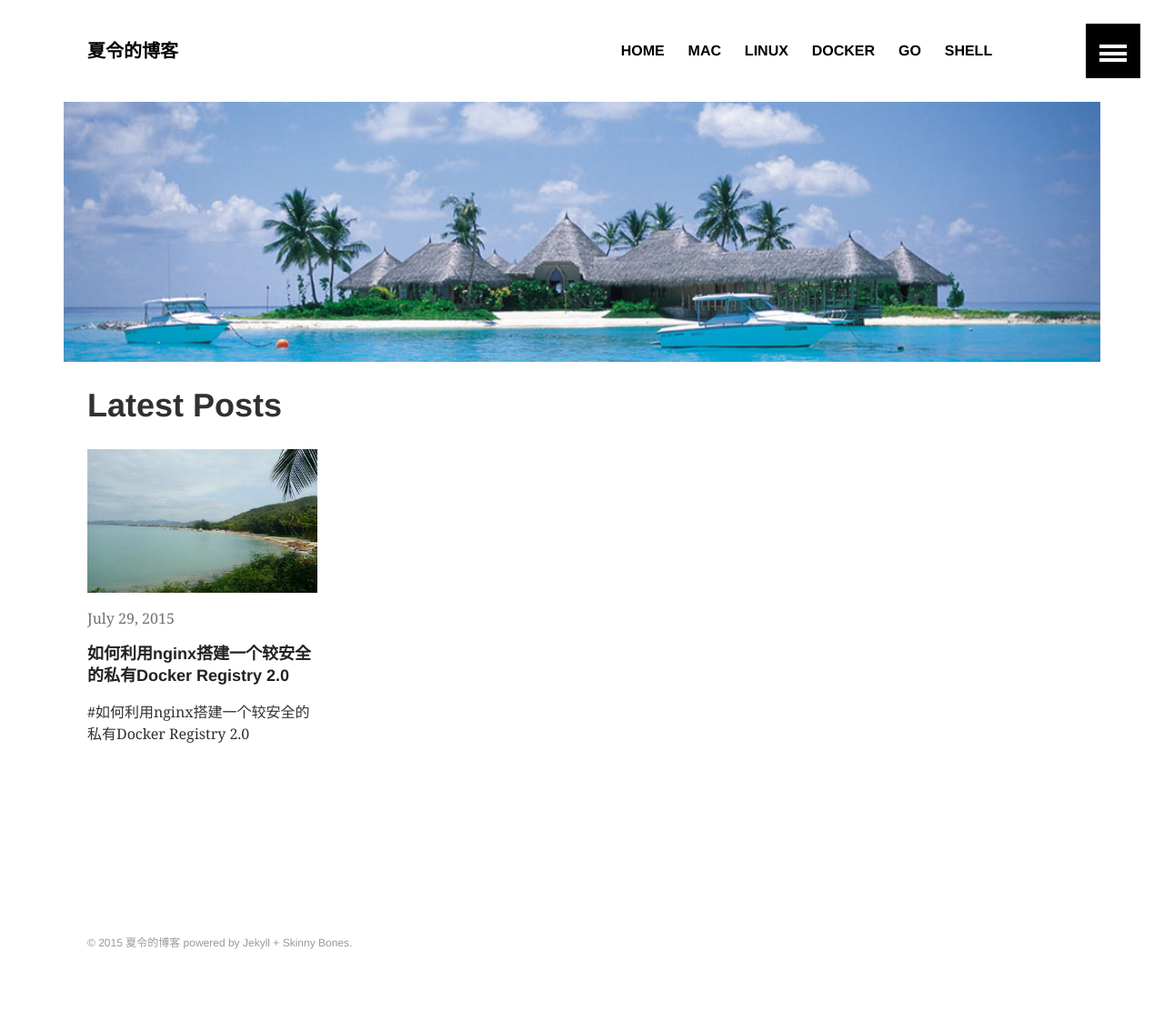
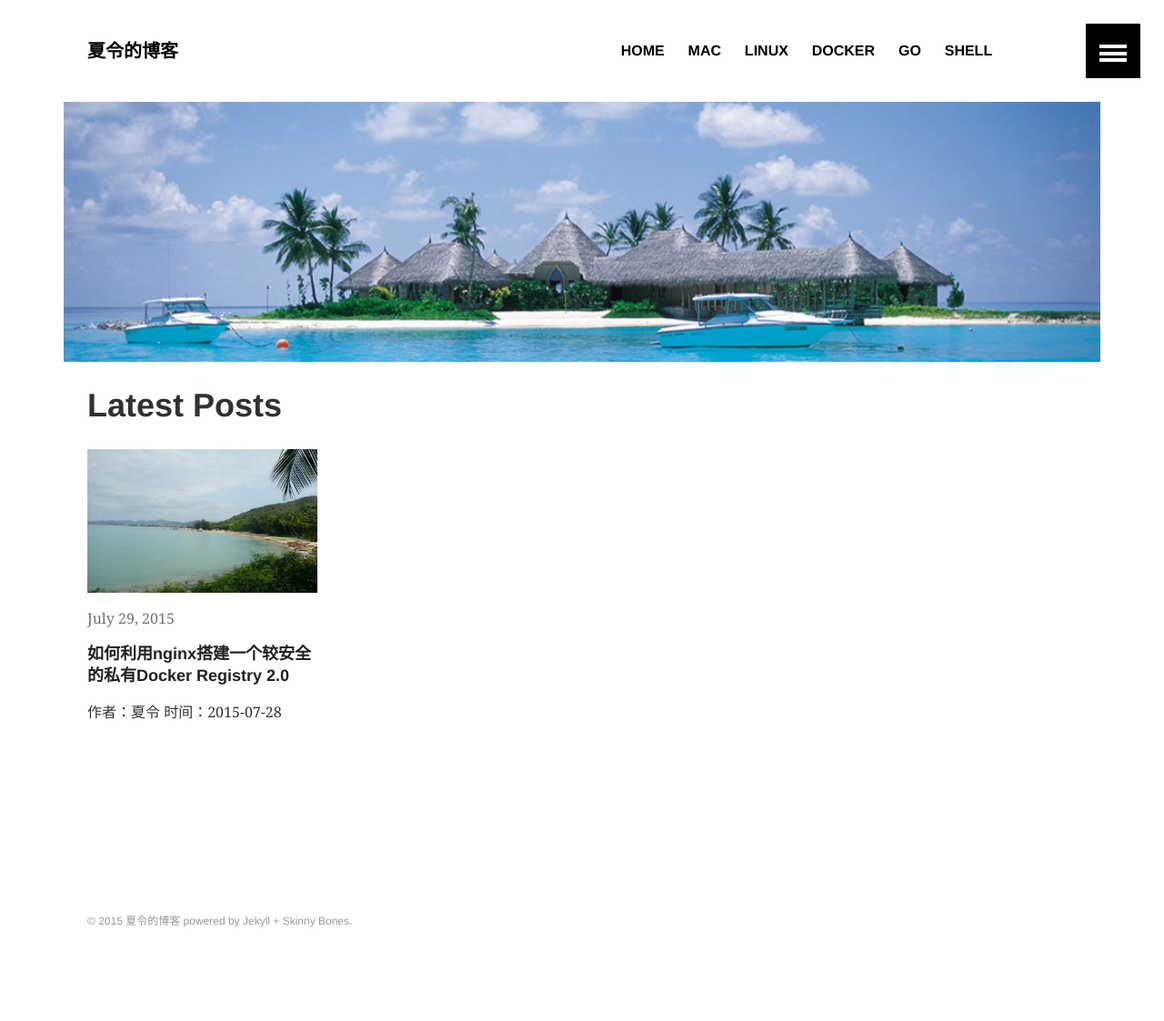
Before and after one commit to xialingsc/home, a Jekyll site: the page built from index.md, in a window 1280 px wide. Shown: the whole page at 91% size. Built offline with Jekyll 4.4.1, drawn with Linux system fonts in a browser that asks for light colours; after the commit the page ends 1099 px from its top, so only the background shows below that.

```diff
--- a/_posts/docker/2015-07-29-how-to-build-a-secure-private-docker-registry2.0-with-nginx.md
+++ b/_posts/docker/2015-07-29-how-to-build-a-secure-private-docker-registry2.0-with-nginx.md
@@ -6,8 +6,6 @@ disqus: true
 categories: docker
 ---
 
-
-#如何利用nginx搭建一个较安全的私有Docker Registry 2.0
 
     作者：夏令
     时间：2015-07-28
```
